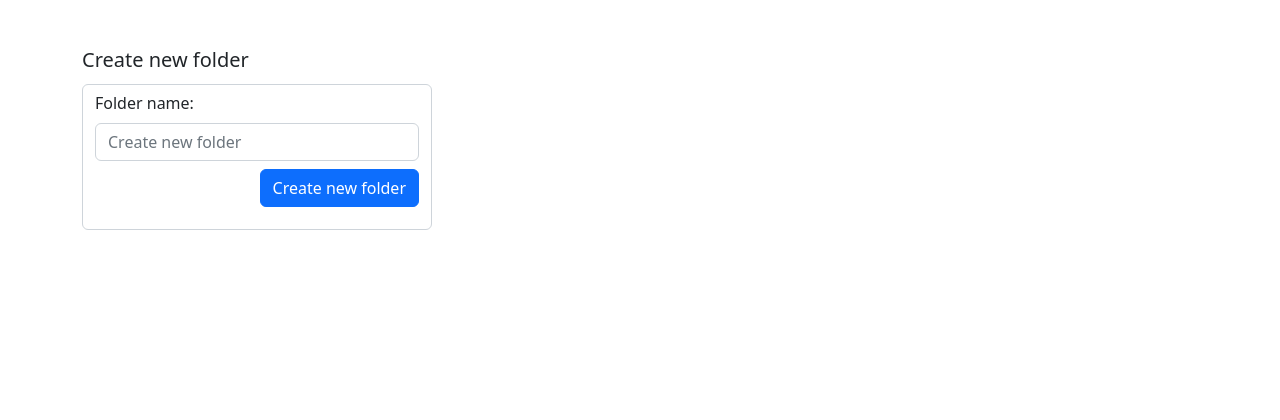
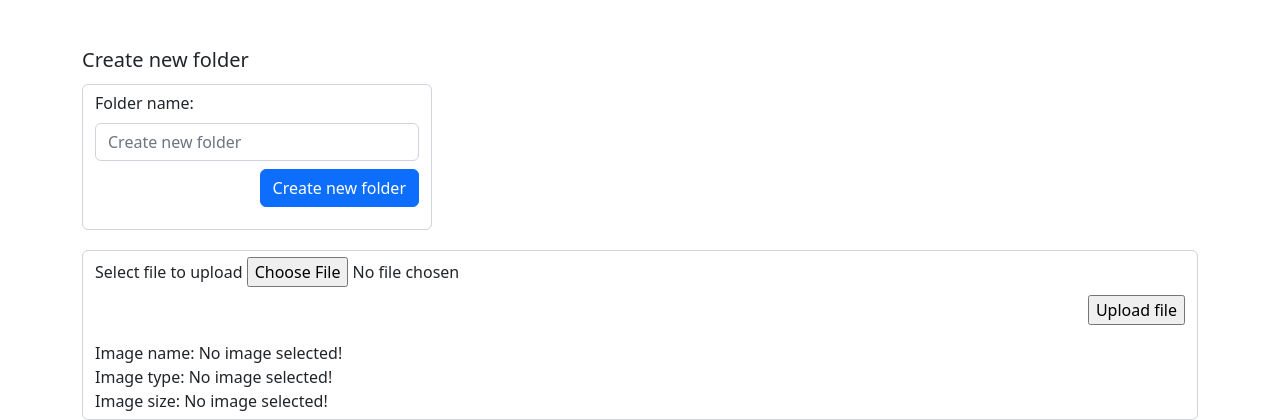
Before and after one commit to BrigitaGrybaiteBartke/PHP_File-Manager, a PHP site: page / in a window 1280 px wide. Shown: the part 438-858 px from the top of the page. Before the commit the page ends 668 px from the top, so only its background shows below. Run offline with PHP 8.4, Linux system fonts and the light colour scheme.

Commit message:
create upload logic

```diff
--- a/index.php
+++ b/index.php
@@ -4,7 +4,7 @@ session_start();
 $message = '';
 $greeting = '';
 
-//login
+//login logic
 if ($_SERVER["REQUEST_METHOD"] == 'POST') {
     if (isset($_POST['submit']) and !empty($_POST['username'] and !empty($_POST['password']))) {
         $username = filter_var($_POST['username'], FILTER_SANITIZE_SPECIAL_CHARS);
@@ -32,12 +32,12 @@ if (isset($_GET['action']) == 'logout') {
     session_destroy();
 };
 
-// create new folder
-if(isset($_POST['newFolder'])) {
-    if(!empty($_POST['createNewFolder'])) {
+// create new folder logic
+if (isset($_POST['newFolder'])) {
+    if (!empty($_POST['createNewFolder'])) {
         $newFolderName = $_POST['createNewFolder'];
         $dirCreate = './' . $newFolderName;
-        if(!is_dir($dirCreate)) {
+        if (!is_dir($dirCreate)) {
             mkdir($dirCreate, 0777, true);
             $dirMessage =  '<p style="color: blue">A new file created!</p>';
         } else {
@@ -46,12 +46,44 @@ if(isset($_POST['newFolder'])) {
     }
 }
 
+// upload folder logic
+if (isset($_POST['upload'])) {
+    $allowed_ext = ['png', 'jpg', 'jpeg', 'gif', 'svg'];
+    var_dump($allowed_ext);
+    if (!empty($_FILES['upload']['name'])) {
+        $file_name = $_FILES['upload']['name'];
+        $file_size = $_FILES['upload']['size'];
+        $file_tmp = $_FILES['upload']['tmp_name'];
+        $target_dir = "./${file_name}";
+        var_dump($target_dir);
+
+        $file_ext = explode('.', $file_name);
+        $file_ext = strtolower(end($file_ext));
+
+        if (in_array($file_ext, $allowed_ext)) {
+            if ($file_size <= 1000000) {
+                $move = move_uploaded_file($file_tmp, $target_dir);
+                var_dump($move);
+                $message = '<p style="color: green">File uploaded</p>';
+            } else {
+                $message = '<p style="color: red">File is too large</p>';
+            }
+        } else {
+            $message = '<p style="color: red">Invalid file type</p>';
+        }
+    } else {
+        $message = '<p style="color: red">Please choose a file</p>';
+    }
+}
+
+
 ?>
 
 
 <?php
 // testing
-
+// echo '<pre>';
+// var_dump($_FILES['upload'])
 
 
 ?>
@@ -71,6 +103,23 @@ if(isset($_POST['newFolder'])) {
     <style>
         .width {
             width: 350px;
+        }
+
+        table {
+            font-family: arial, sans-serif;
+            border-collapse: collapse;
+            width: 100%;
+        }
+
+        td,
+        th {
+            border: 3px solid #dddddd;
+            text-align: left;
+            padding: 8px;
+        }
+
+        tr:nth-child(even) {
+            background-color: #a59b9b;
         }
     </style>
 
@@ -136,11 +185,36 @@ if(isset($_POST['newFolder'])) {
                         </div>
                     </form>
                 </div>
-                    <div class="mt-3">
+                <div class="mt-1">
                     <p><?php echo $dirMessage ?? null ?></p>
                 </div>
             </div>
         </div>
+
+        <!-- upload folder -->
+        <div class="form-control">
+            <form action="<?php echo $_SERVER["PHP_SELF"]; ?>" method="POST" enctype="multipart/form-data">
+                <div class="d-flex flex-column">
+                    <div>
+                        <label for="upload">Select file to upload</label>
+                        <input type="file" name="upload">
+                    </div>
+                    <div class="mt-2 align-self-end">
+                        <input type="submit" name="upload" value="Upload file">
+                    </div>
+                </div>
+            </form>
+            <div class="mt-3">
+                <?php echo $uplMessage ?? null ?>
+            </div>
+            <div>
+                <span>Image name: <?php echo $_FILES['upload']['name'] ?? 'No image selected!' ?></span><br>
+                <span>Image type: <?php echo $_FILES['upload']['type'] ?? 'No image selected!' ?></span><br>
+                <span>Image size: <?php echo $_FILES['upload']['size'] ?? 'No image selected!' ?></span><br>
+            </div>
+        </div>
+
+
 
 
 
```
Lines whose indentation alone changed are shown as unchanged.
